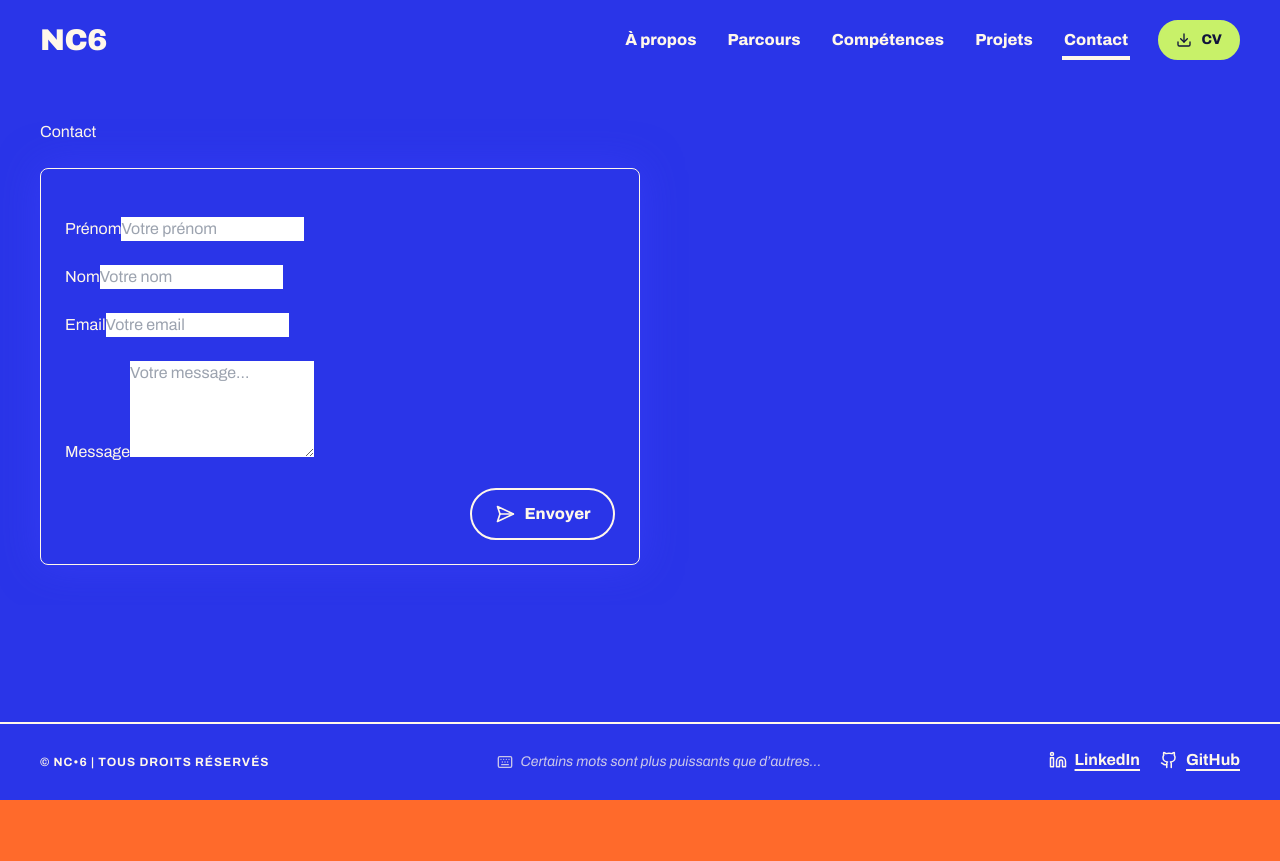
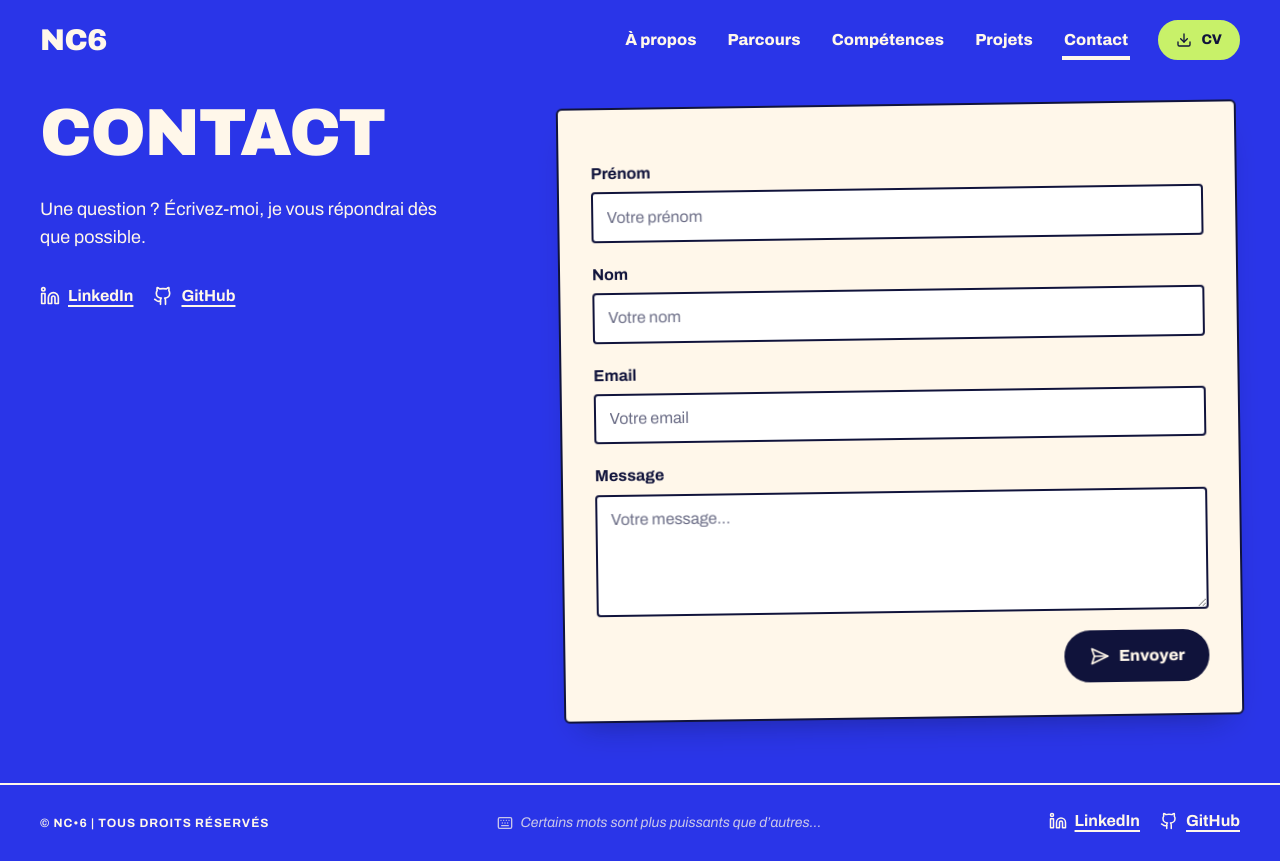
Before and after one commit to NollieChtn6/Portfolio, a React (Vite) app: page /contact in a window 1280 px wide. Before the commit the page ends 800 px from the top, so only its background shows below. Built offline with nearby package versions, Linux system fonts and the light colour scheme.

Commit message:
redesign contact page

```diff
--- a/src/pages/Contact.tsx
+++ b/src/pages/Contact.tsx
@@ -1,39 +1,42 @@
-import { PageTitle } from "@/ui/PageTitle";
-import picture from "../assets/profile_picture_colors.png";
+import { Github, Linkedin } from "lucide-react";
 
+import { SOCIAL_LINKS } from "@/data/nav";
 import ContactForm from "@/ui/ContactForm";
-import { motion } from "motion/react";
+
+const ICONS = { LinkedIn: Linkedin, GitHub: Github };
 
 export function Contact() {
   return (
-    // <main className="contact-container flex flex-col md:flex-row h-full overflow-hidden">
-    //   <PageTitle title="Contact" />
-    //   <section
-    //     aria-labelledby="contact-heading"
-    //     className="contact-content flex flex-col md:flex-row w-full h-[90%] md:h-full"
-    //   >
-    //     <div className="flex flex-col grow p-6 w-full md:w-2/5 max-w-4xl mx-auto space-y-6 justify-center">
-    //       <ContactForm />
-    //     </div>
-    //     <div className="hidden md:flex h-2/4 md:h-full p-9 md:w-2/4 place-content-center items-center">
-    //       <motion.div
-    //         initial={{ opacity: 0, y: -30 }}
-    //         animate={{ opacity: 1, y: 0 }}
-    //         transition={{ duration: 0.6, ease: "easeOut" }}
-    //       >
-    //         <img
-    //           src={picture}
-    //           alt="Une petite fille avec une corne de licorne, une tresse et des lunettes"
-    //           className="rounded-tl-[35%] rounded-br-[35%] border-4 border-iron-500 brightness-80 md:max-w-[400px] max-md:h-[300px]"
-    //         />
-    //       </motion.div>
-    //     </div>
-    //   </section>
-    // </main>
+    <main className="mx-auto grid w-full max-w-7xl flex-1 gap-12 px-5 pb-16 pt-6 lg:grid-cols-12 md:px-10">
+      <section className="lg:col-span-5">
+        <h1 className="display display-lg lg:!text-[clamp(2.5rem,5.2vw,4.25rem)]">Contact</h1>
+        <p className="prose-body mt-8">
+          Une question ? Écrivez-moi, je vous répondrai dès que possible.
+        </p>
+        <ul className="mt-8 flex flex-wrap gap-5">
+          {SOCIAL_LINKS.map((social) => {
+            const Icon = ICONS[social.label];
+            return (
+              <li key={social.label}>
+                <a
+                  href={social.href}
+                  target="_blank"
+                  rel="noopener noreferrer"
+                  aria-label={social.ariaLabel}
+                  className="text-link inline-flex items-center gap-2"
+                >
+                  <Icon aria-hidden="true" size={20} />
+                  {social.label}
+                </a>
+              </li>
+            );
+          })}
+        </ul>
+      </section>
 
-    <main className="about-container flex flex-col overflow-y-auto w-full h-full p-10 space-y-6">
-      <PageTitle title="Contact" />
-      <ContactForm />
+      <div className="lg:col-span-7">
+        <ContactForm />
+      </div>
     </main>
   );
 }
--- a/src/ui/ContactForm.tsx
+++ b/src/ui/ContactForm.tsx
@@ -1,6 +1,5 @@
 import { useForm, ValidationError } from "@formspree/react";
 import { SendHorizontal } from "lucide-react";
-import { motion } from "motion/react";
 import { useEffect, useRef, useState } from "react";
 import { Button } from "./Button";
 import { Toast } from "./Toast";
@@ -50,14 +49,10 @@ export default function ContactForm() {
   }, [toastProps.isVisible]);
 
   return (
-    <motion.div
-      initial={{ opacity: 0, y: 30 }}
-      animate={{ opacity: 1, y: 0 }}
-      transition={{ duration: 0.6, ease: "easeOut" }}
-    >
+    <div className="stamp-in" style={{ "--r": "-0.8deg", "--r0": "-3deg", "--i": 1 } as React.CSSProperties}>
       <form
         ref={formRef}
-        className="space-y-6 bg-navy-blue-950/10 p-6 rounded-lg max-w-[600px] shadow-[0_0_40px_rgba(63,66,255,0.5)] border border-cornflower-blue-400/40"
+        className="label-card space-y-5 p-6 md:p-8"
         name="contact"
         method="POST"
         onSubmit={handleSubmit}
@@ -65,8 +60,8 @@ export default function ContactForm() {
         <input type="hidden" name="_format" value="plain" />
         <input type="text" name="_gotcha" className="hidden" />
 
-        <div className="form-input-group">
-          <label htmlFor="firstName" className="label">
+        <div>
+          <label htmlFor="firstName" className="field-label">
             Prénom
           </label>
           <input
@@ -75,13 +70,13 @@ export default function ContactForm() {
             name="firstName"
             required
             placeholder="Votre prénom"
-            className="input"
+            className="field"
           />
-          <ValidationError prefix="Prénom" field="firstName" errors={state.errors} />
+          <ValidationError prefix="Prénom" field="firstName" errors={state.errors} className="field-error" />
         </div>
 
-        <div className="form-input-group">
-          <label htmlFor="lastName" className="label">
+        <div>
+          <label htmlFor="lastName" className="field-label">
             Nom
           </label>
           <input
@@ -90,13 +85,13 @@ export default function ContactForm() {
             name="lastName"
             required
             placeholder="Votre nom"
-            className="input"
+            className="field"
           />
-          <ValidationError prefix="Nom" field="lastName" errors={state.errors} />
+          <ValidationError prefix="Nom" field="lastName" errors={state.errors} className="field-error" />
         </div>
 
-        <div className="form-input-group">
-          <label htmlFor="email" className="label">
+        <div>
+          <label htmlFor="email" className="field-label">
             Email
           </label>
           <input
@@ -105,13 +100,13 @@ export default function ContactForm() {
             name="email"
             required
             placeholder="Votre email"
-            className="input"
+            className="field"
           />
-          <ValidationError prefix="Email" field="email" errors={state.errors} />
+          <ValidationError prefix="Email" field="email" errors={state.errors} className="field-error" />
         </div>
 
-        <div className="form-input-group">
-          <label htmlFor="message" className="label">
+        <div>
+          <label htmlFor="message" className="field-label">
             Message
           </label>
           <textarea
@@ -120,16 +115,14 @@ export default function ContactForm() {
             required
             rows={4}
             placeholder="Votre message..."
-            className="textarea"
+            className="field"
           />
-          <ValidationError prefix="Message" field="message" errors={state.errors} />
+          <ValidationError prefix="Message" field="message" errors={state.errors} className="field-error" />
         </div>
 
-        <div className="btn-container flex place-content-end">
+        <div className="flex justify-end">
           <Button
             type="submit"
-            variant="ghost"
-            size="md"
             icon={<SendHorizontal size={20} />}
             ariaLabel="Envoyer le message"
             disabled={state.submitting}
@@ -146,6 +139,6 @@ export default function ContactForm() {
         message={toastProps.message}
         onClose={() => setToastProps((prev) => ({ ...prev, isVisible: false }))}
       />
-    </motion.div>
+    </div>
   );
 }
--- a/src/ui/Toast.tsx
+++ b/src/ui/Toast.tsx
@@ -1,7 +1,5 @@
-import { useEffect } from "react";
-import { X } from "lucide-react";
-import { motion, AnimatePresence } from "framer-motion";
-import { Button } from "./Button";
+import { AnimatePresence, motion } from "motion/react";
+import { CircleAlert, CircleCheck, X } from "lucide-react";
 
 type ToastProps = {
   isVisible: boolean;
@@ -12,40 +10,32 @@ type ToastProps = {
 };
 
 export function Toast({ isVisible, onClose, title, message, type }: ToastProps) {
-  useEffect(() => {
-    if (isVisible) {
-      const timer = setTimeout(onClose, 3000);
-      return () => clearTimeout(timer);
-    }
-  }, [isVisible, onClose]);
+  const Icon = type === "success" ? CircleCheck : CircleAlert;
 
   return (
-    <div className="fixed bottom-8 right-8 z-50">
+    <div className="fixed bottom-6 right-6 z-50 max-w-[calc(100vw-3rem)]" role="status" aria-live="polite">
       <AnimatePresence>
         {isVisible && (
           <motion.div
-            initial={{ opacity: 0, translateY: 50 }}
-            animate={{ opacity: 1, translateY: 0 }}
-            exit={{ opacity: 0, translateY: 50 }}
-            transition={{ duration: 0.3 }}
-            className="relative bg-iron-300 border border-hibiscus-700 rounded-lg shadow-lg p-4 w-[400px] h-[100px] justify-center max-w-full flex flex-col space-y-2 text-iron-900 overflow-hidden"
+            initial={{ opacity: 0, y: 40, rotate: -3 }}
+            animate={{ opacity: 1, y: 0, rotate: -1 }}
+            exit={{ opacity: 0, y: 40 }}
+            transition={{ duration: 0.4, ease: [0.16, 1, 0.3, 1] }}
+            className="label-card relative w-[380px] max-w-full p-4 pr-12"
           >
-            <div className="toast-header flex items-start justify-between">
-              <div
-                className={`toast-title font-semibold ${type === "success" ? "text-persian-green-700" : "text-hibiscus-700"}`}
-              >
-                {title} {type === "success" ? "✨" : "😢"}
-              </div>
-              <Button
-                type="button"
-                variant="icon"
-                onClick={onClose}
-                className="text-iron-900 hover:bg-iron-200 absolute top-2 right-2 rounded-full focus:outline-none focus:ring-2 focus:ring-hibiscus-500"
-                aria-label="Fermer"
-                icon={<X size={18} />}
-              />
-            </div>
-            <p className="text-sm text-iron-900">{message}</p>
+            <p className="flex items-center gap-2 font-extrabold">
+              <Icon aria-hidden="true" size={20} />
+              {title}
+            </p>
+            <p className="mt-1 text-sm">{message}</p>
+            <button
+              type="button"
+              onClick={onClose}
+              aria-label="Fermer"
+              className="absolute right-3 top-3 rounded-full p-1"
+            >
+              <X aria-hidden="true" size={18} />
+            </button>
           </motion.div>
         )}
       </AnimatePresence>
```
